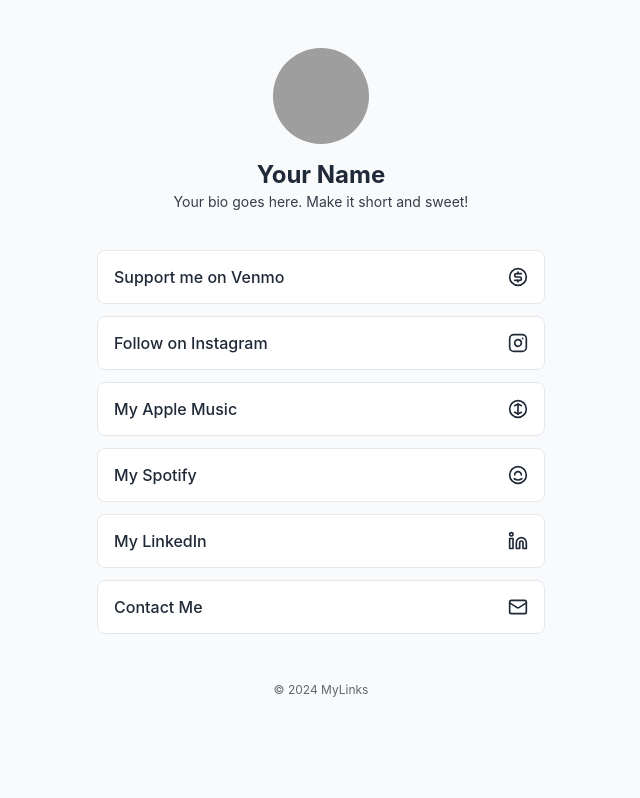
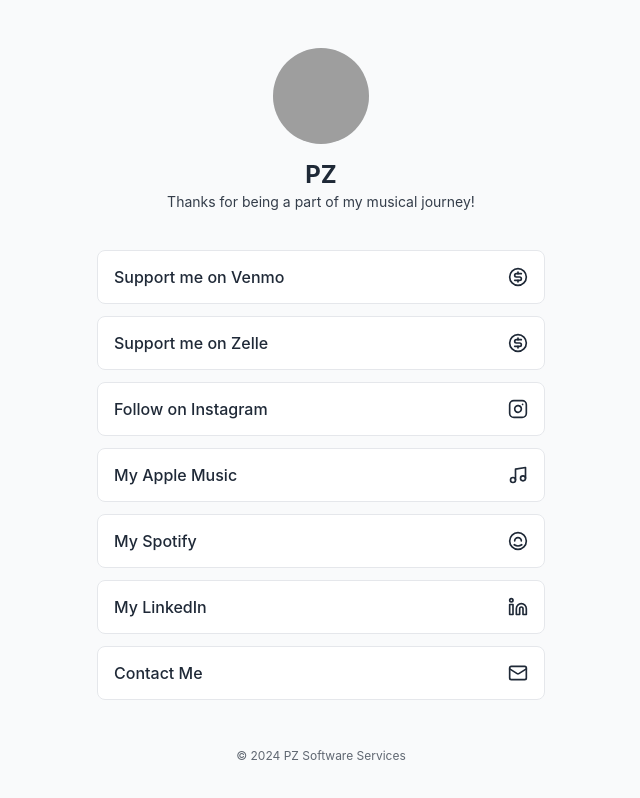
Before and after one commit to PZni88/busking-page, a plain HTML site: page index.html in a window 1280 px wide. Shown: the whole page, without its empty margins (319-959 px from the left). Drawn offline with Linux system fonts and the light colour scheme; grey boxes are pictures that could not be loaded.

Commit message:
Update page titles to PZ's Links

```diff
--- a/index.html
+++ b/index.html
@@ -3,7 +3,7 @@
 <head>
   <meta charset="UTF-8">
   <meta name="viewport" content="width=device-width, initial-scale=1.0">
-  <title>MyLinks - Your Digital Identity</title>
+  <title>PZ's Links</title>
   <style>
     /* Reset and Base Styles */
     *, *::before, *::after {
@@ -148,9 +148,14 @@
       color: #008CFF;
     }
 
+    .light-theme .link-item[href*="zelle"]:hover {
+      background-color: rgba(109, 30, 212, 0.3);
+      color: #6D1ED4;
+    }
+
     .light-theme .link-item[href*="instagram"]:hover {
-      background-color: rgba(131, 58, 180, 0.3);
-      color: #833AB4;
+      background-color: rgba(193, 53, 132, 0.3);
+      color: #C13584;
     }
 
     .light-theme .link-item[href*="apple"]:hover {
@@ -179,9 +184,14 @@
       color: #008CFF;
     }
 
+    .dark-theme .link-item[href*="zelle"]:hover {
+      background-color: rgba(109, 30, 212, 0.3);
+      color: #6D1ED4;
+    }
+
     .dark-theme .link-item[href*="instagram"]:hover {
-      background-color: rgba(131, 58, 180, 0.3);
-      color: #833AB4;
+      background-color: rgba(193, 53, 132, 0.3);
+      color: #C13584;
     }
 
     .dark-theme .link-item[href*="apple"]:hover {
@@ -245,40 +255,50 @@
   <div class="container">
     <div class="profile">
       <div class="profile-img">
-        <img src="https://api.dicebear.com/7.x/avataaars/svg?seed=Felix" alt="Profile Picture">
+        <img src="https://api.dicebear.com/9.x/miniavs/svg?seed=Adrian&body=tShirt&eyes=happy&hair=classic01&mouth=default&mustache[]&skinColor=f5d0c5,ffcb7e&backgroundColor=b6e3f4,d1d4f9" alt="avatar" />
       </div>
-      <h1 class="profile-name">Your Name</h1>
-      <p class="profile-bio">Your bio goes here. Make it short and sweet!</p>
+      <h1 class="profile-name">PZ</h1>
+      <p class="profile-bio">Thanks for being a part of my musical journey!</p>
     </div>
 
     <div class="links">
-      <a href="venmo://" class="link-item">
+      <a href="https://venmo.com/u/Yuxuan-Zhang-666" class="link-item">
         <span>Support me on Venmo</span>
         <span class="link-icon">
           <svg xmlns="http://www.w3.org/2000/svg" width="20" height="20" viewBox="0 0 24 24" fill="none" stroke="currentColor" stroke-width="2" stroke-linecap="round" stroke-linejoin="round" class="lucide lucide-dollar-sign"><circle cx="12" cy="12" r="10"/><path d="M16 8h-6a2 2 0 1 0 0 4h4a2 2 0 1 1 0 4H8"/><path d="M12 6v2m0 8v2"/></svg>
         </span>
       </a>
 
-      <a href="instagram://" class="link-item">
+      <a href="zelle-payment.html" class="link-item">
+        <span>Support me on Zelle</span>
+        <span class="link-icon">
+          <svg xmlns="http://www.w3.org/2000/svg" width="20" height="20" viewBox="0 0 24 24" fill="none" stroke="currentColor" stroke-width="2" stroke-linecap="round" stroke-linejoin="round">
+            <circle cx="12" cy="12" r="10"/>
+            <path d="M16 8h-6a2 2 0 1 0 0 4h4a2 2 0 1 1 0 4H8"/>
+            <path d="M12 6v2m0 8v2"/>
+          </svg>
+        </span>
+      </a>
+
+      <a href="https://www.instagram.com/pz_yxzhang/" class="link-item">
         <span>Follow on Instagram</span>
         <span class="link-icon">
           <svg xmlns="http://www.w3.org/2000/svg" width="20" height="20" viewBox="0 0 24 24" fill="none" stroke="currentColor" stroke-width="2" stroke-linecap="round" stroke-linejoin="round" class="lucide lucide-instagram"><rect width="20" height="20" x="2" y="2" rx="5" ry="5"/><path d="M16 11.37A4 4 0 1 1 12.63 8 4 4 0 0 1 16 11.37z"/><line x1="17.5" x2="17.51" y1="6.5" y2="6.5"/></svg>
         </span>
       </a>
 
-      <a href="applemusic://" class="link-item">
+      <a href="https://music.apple.com/us/artist/%E5%BC%A0%E7%8E%89%E9%93%89/1739051196" class="link-item">
         <span>My Apple Music</span>
         <span class="link-icon">
           <svg xmlns="http://www.w3.org/2000/svg" width="20" height="20" viewBox="0 0 24 24" fill="none" stroke="currentColor" stroke-width="2" stroke-linecap="round" stroke-linejoin="round">
-            <path d="M12 2C6.48 2 2 6.48 2 12s4.48 10 10 10 10-4.48 10-10S17.52 2 12 2z"/>
-            <path d="M12 6v12"/>
-            <path d="M8 8l4-2 4 2"/>
-            <path d="M8 16l4 2 4-2"/>
+            <path d="M9 18V5l12-2v13"/>
+            <circle cx="6" cy="18" r="3"/>
+            <circle cx="18" cy="16" r="3"/>
           </svg>
         </span>
       </a>
 
-      <a href="spotify://" class="link-item">
+      <a href="https://open.spotify.com/artist/0uKkcXQvgC43l3ai5qKLlh" class="link-item">
         <span>My Spotify</span>
         <span class="link-icon">
           <svg xmlns="http://www.w3.org/2000/svg" width="20" height="20" viewBox="0 0 24 24" fill="none" stroke="currentColor" stroke-width="2" stroke-linecap="round" stroke-linejoin="round">
@@ -289,7 +309,7 @@
         </span>
       </a>
 
-      <a href="linkedin://" class="link-item">
+      <a href="https://www.linkedin.com/in/yuxuan-pz-zhang/" class="link-item">
         <span>My LinkedIn</span>
         <span class="link-icon">
           <svg xmlns="http://www.w3.org/2000/svg" width="20" height="20" viewBox="0 0 24 24" fill="none" stroke="currentColor" stroke-width="2" stroke-linecap="round" stroke-linejoin="round" class="lucide lucide-linkedin"><path d="M16 8a6 6 0 0 1 6 6v7h-4v-7a2 2 0 0 0-2-2 2 2 0 0 0-2 2v7h-4v-7a6 6 0 0 1 6-6z"/><rect width="4" height="12" x="2" y="9"/><circle cx="4" cy="4" r="2"/></svg>
@@ -305,7 +325,7 @@
     </div>
 
     <div class="footer">
-      © 2024 MyLinks
+      © 2024 PZ Software Services
     </div>
   </div>
 
```
Also changed, not shown: zelle-payment.html (+1 -1 lines).
